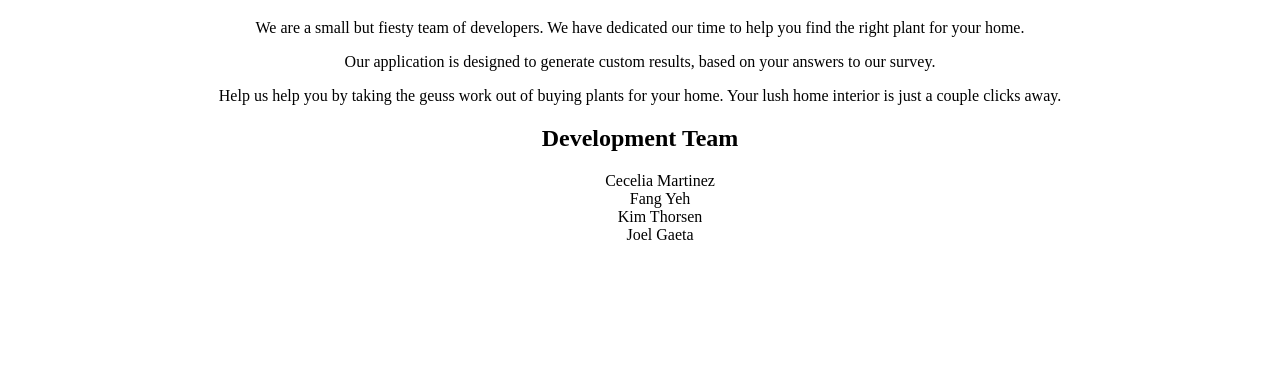
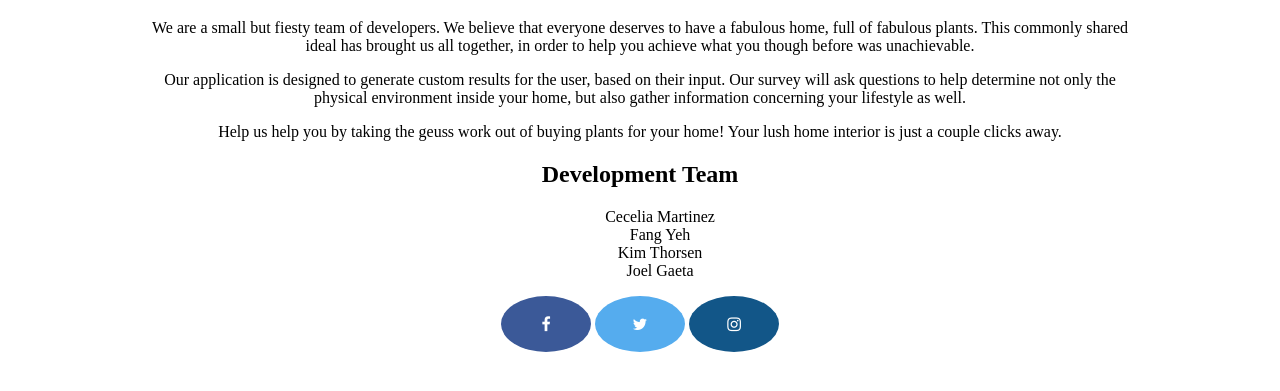
Before and after one commit to ceceliacreates/parse-ly, a website: page public/about.html in a window 1280 px wide. Shown: the part 161-552 px from the top of the page. Drawn offline with Linux system fonts and the light colour scheme.

Commit message:
social media links baseline

```diff
--- a/public/about.html
+++ b/public/about.html
@@ -7,6 +7,7 @@
     <link rel=“stylesheet” href=“css/reset.css” />
     <link rel="stylesheet" href="css/flexboxgrid.css" />
     <link rel="stylesheet" href="css/style.css" />
+    <link rel="stylesheet" href="https://cdnjs.cloudflare.com/ajax/libs/font-awesome/4.7.0/css/font-awesome.min.css">
   </head>
 
   <body class="h-100vh">
@@ -34,17 +35,20 @@
               <h1>About Us</h1>
               <div>
                   <p>
-                      We are a small but fiesty team of developers.
-                      We have dedicated our time to help you find the right
-                      plant for your home.
+                      We are a small but fiesty team of developers. We believe
+                      that everyone deserves to have a fabulous home, full of fabulous plants.
+                      This commonly shared ideal has brought us all together, in order to
+                      help you achieve what you though before was unachievable.
                   </p>
                   <p>
-                      Our application is designed to generate custom results,
-                      based on your answers to our survey.
+                      Our application is designed to generate custom results for the user,
+                      based on their input. Our survey will ask questions to help determine not
+                      only the physical environment inside your home, but also gather information
+                      concerning your lifestyle as well.
                   </p>
                   <p>
                       Help us help you by taking the geuss work out of buying
-                      plants for your home. Your lush home interior is just a couple clicks away.
+                      plants for your home! Your lush home interior is just a couple clicks away.
                   </p>
               </div>
               <div>
@@ -56,6 +60,11 @@
                     <li>Joel Gaeta</li>
                 </ul>
               </div>
+              <div>
+                    <a href="#" class="fa fa-facebook"></a>
+                    <a href="#" class="fa fa-twitter"></a>
+                    <a href="#" class="fa fa-instagram"></a>
+              </div>
             </div>
           </div>
         </div>
--- a/public/css/style.css
+++ b/public/css/style.css
@@ -74,3 +74,27 @@ a {
   position: relative;
   bottom: -60px;
 }
+
+.fa {
+  padding: 20px;
+  font-size: 30px;
+  width: 50px;
+  text-align: center;
+  text-decoration: none;
+  border-radius: 50%;
+}
+
+.fa-facebook {
+  background: #3b5998;
+  color: white;
+}
+
+.fa-twitter {
+  background: #55acee;
+  color: white;
+}
+
+.fa-instagram {
+  background: #125688;
+  color: white;
+}
```
